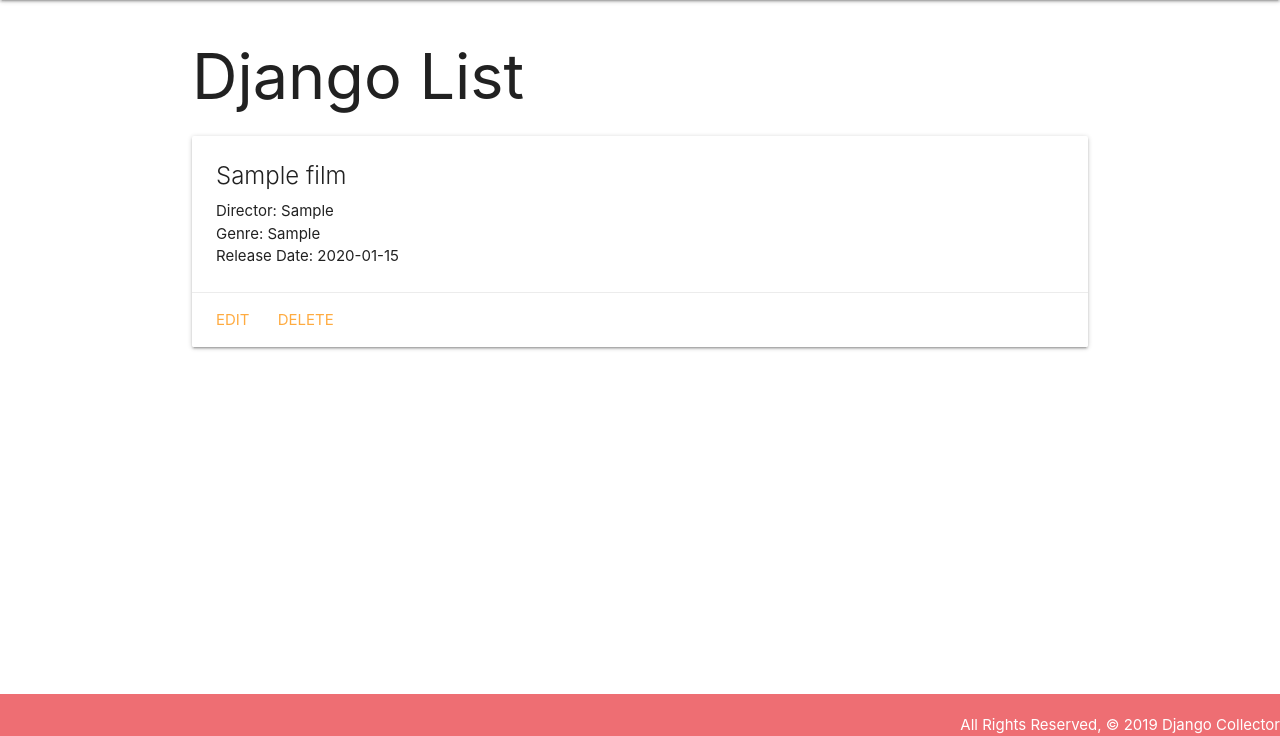
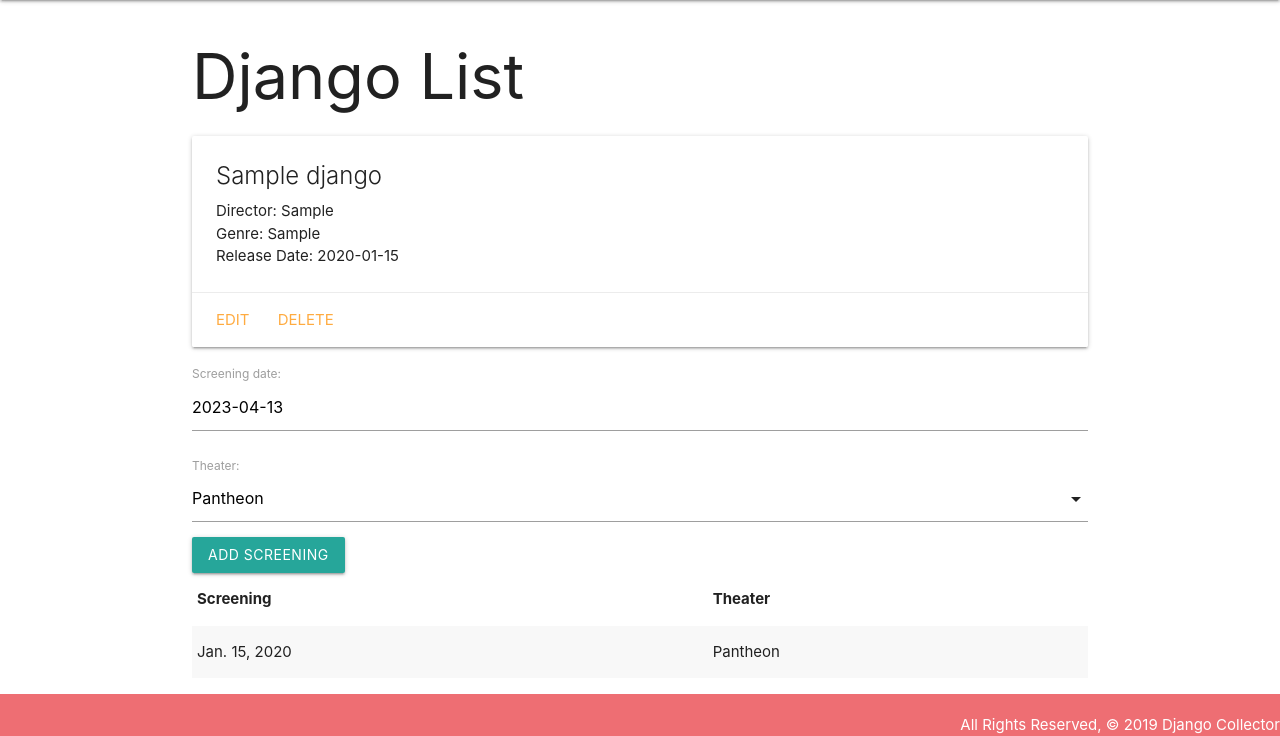
Before and after one commit to zacksigel/djangocollector, a Django app: page /djangos/1/ in a window 1280 px wide. Shown: the part 64-800 px from the top of the page. Run offline with Django 4.2, Linux system fonts and the light colour scheme; tables that the repository leaves empty hold one stand-in row (values such as "Sample post").

Commit message:
adds screening model for 1 to many

```diff
--- a/main_app/admin.py
+++ b/main_app/admin.py
@@ -1,4 +1,5 @@
 from django.contrib import admin
-from .models import Film
-admin.site.register(Film)
+from .models import Django, Screening
+admin.site.register(Django)
+admin.site.register(Screening)
 # Register your models here.
--- /dev/null
+++ b/main_app/forms.py
@@ -0,0 +1,7 @@
+from django.forms import ModelForm
+from .models import Screening
+
+class ScreeningForm(ModelForm):
+  class Meta:
+    model = Screening
+    fields = ("date", "theater")
--- a/main_app/models.py
+++ b/main_app/models.py
@@ -1,9 +1,10 @@
 from django.db import models
 from django.urls import reverse
 
+
 # Create your models here.
 
-class Film(models.Model):
+class Django(models.Model):
   title = models.CharField(max_length=100)
   director = models.CharField(max_length=100)
   genre = models.CharField(max_length=100)
@@ -14,3 +15,19 @@ class Film(models.Model):
 
   def get_absolute_url(self):
       return reverse('detail', kwargs={'django_id': self.id})
+
+class Screening(models.Model):
+  THEATERS = (
+     ("P", "Pantheon"),
+     ("W", "Worlds Theater"),
+     ("R", "Regal Cinemas"),
+  )
+
+  date = models.DateField("screening date")
+  theater = models.CharField(max_length=1, choices=THEATERS, default=THEATERS[0][0], verbose_name="theater")
+  django = models.ForeignKey(Django, on_delete=models.CASCADE)
+  def __str__(self):
+     return f"Playing at {self.get_theater_display()} on {self.date}"
+
+  class Meta:
+    ordering = '-date',
--- a/main_app/templates/base.html
+++ b/main_app/templates/base.html
@@ -12,6 +12,7 @@
       href="https://cdnjs.cloudflare.com/ajax/libs/materialize/1.0.0/css/materialize.min.css"
     />
     <link rel="stylesheet" type="text/css" href="{% static 'css/style.css' %}" />
+    <script src="https://cdnjs.cloudflare.com/ajax/libs/materialize/1.0.0/js/materialize.min.js"></script>
   </head>
   <body>
     <header class="navbar-fixed">
--- a/main_app/templates/djangos/detail.html
+++ b/main_app/templates/djangos/detail.html
@@ -14,4 +14,41 @@
     <a href="{% url 'djangos_delete' django.id %}">Delete</a>
   </div>
 </div>
+<div class="col s6">
+  <form action="{% url 'add_screening' django.id %}" method="post">
+    {% csrf_token %} {{ screening_form.as_p }}
+    <input type="submit" class="btn" value="Add Screening" />
+  </form>
+  <table class="striped">
+    <thead>
+      <tr>
+        <th>Screening</th>
+        <th>Theater</th>
+      </tr>
+    </thead>
+    <tbody>
+      {% for screening in django.screening_set.all %}
+      <tr>
+        <td>{{screening.date}}</td>
+        <td>{{screening.get_theater_display}}</td>
+      </tr>
+      {% endfor %}
+    </tbody>
+  </table>
+</div>
+</div>
+
+<script>
+const dateEl = document.getElementById('id_date');
+const formSelectEl = document.getElementById('id_theater');
+
+  M.Datepicker.init(dateEl, {
+    format: 'yyyy-mm-dd',
+    defaultDate: new Date(),
+    setDefaultDate: true,
+    autoClose: true
+  });
+  M.FormSelect.init(formSelectEl);
+</script>
+
 {% endblock %}
--- a/main_app/urls.py
+++ b/main_app/urls.py
@@ -9,4 +9,5 @@ urlpatterns = [
   path("djangos/create/", views.DjangosCreate.as_view(), name="djangos_create"),
   path("djangos/<int:pk>/update/", views.DjangosUpdate.as_view(), name="djangos_update"),
   path("djangos/<int:pk>/delete/", views.DjangosDelete.as_view(), name="djangos_delete"),
+  path('djangos/<int:django_id>/add_screening/', views.add_screening, name='add_screening'),
 ]
--- a/main_app/views.py
+++ b/main_app/views.py
@@ -1,6 +1,7 @@
-from django.shortcuts import render
+from django.shortcuts import render, redirect
 from django.views.generic.edit import CreateView, UpdateView, DeleteView
-from .models import Film
+from .models import Django
+from .forms import ScreeningForm
 
 # Create your views here.
 def home(request):
@@ -11,27 +12,41 @@ def about(request):
 
 # Add new view
 def djangos_index(request):
-  djangos = Film.objects.all()
-  return render(request, 'djangos/index.html', {'djangos': djangos})
+  djangos = Django.objects.all()
+  return render(request, 'djangos/index.html', {
+    'djangos': djangos,
+    })
 
 def djangos_detail(request, django_id):
-  django = Film.objects.get(id=django_id)
-  return render(request, "djangos/detail.html", {"django": django})
+  django = Django.objects.get(id=django_id)
+  screening_form = ScreeningForm()
+  return render(request, "djangos/detail.html", {
+    'django': django,
+    "screening_form": screening_form
+    })
+
+def add_screening(request, django_id):
+  form = ScreeningForm(request.POST)
+  if form.is_valid():
+    new_screening = form.save(commit=False)
+    new_screening.django_id = django_id
+    new_screening.save()
+  return redirect("detail", django_id=django_id)
 
 class DjangosCreate(CreateView):
-  model = Film
+  model = Django
   fields = ("title", "director", "genre", "release_date")
   template_name = "djangos/django_form.html"
-  def form_valid(self, form):
-    form.instance.user = self.request.user
-    return super().form_valid(form)
+  # def form_valid(self, form):
+  #   form.instance.user = self.request.user
+  #   return super().form_valid(form)
 
 class DjangosUpdate(UpdateView):
-  model = Film
+  model = Django
   fields = ("title", "director", "genre", "release_date")
   template_name = "djangos/django_form.html"
 
 class DjangosDelete(DeleteView):
-  model = Film
+  model = Django
   success_url = "/djangos/"
   template_name = "djangos/django_confirm_delete.html"
```
Also changed, not shown: main_app/templates/djangos.html (deleted, +0 -20 lines), main_app/migrations/0003_screening.py (added), main_app/migrations/0004_rename_film_django_alter_screening_options_and_more.py (added).
